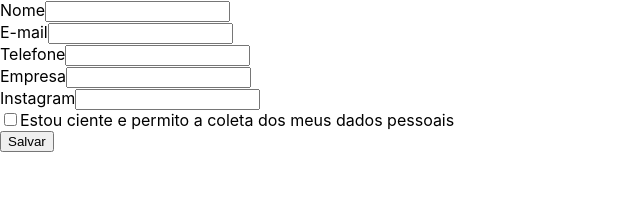
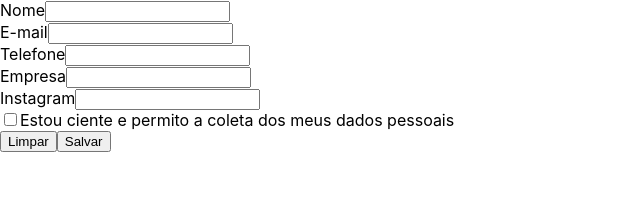
Before and after one commit to paulojunior/curso-nextjs, a Next.js app: page / in a window 1280 px wide. Shown: the top 202 px of the page, without its empty margins (0-640 px from the left). Built offline with nearby package versions, Linux system fonts and the light colour scheme.

Commit message:
exercicio 1

```diff
--- a/package.json
+++ b/package.json
@@ -8,7 +8,8 @@
     "lint": "next lint"
   },
   "dependencies": {
-    "next": "12.0.10",
+    "next": "^12.0.10",
+    "qrcode.react": "^1.0.1",
     "react": "17.0.2",
     "react-dom": "17.0.2"
   },
--- a/src/components/Button.tsx
+++ b/src/components/Button.tsx
@@ -2,6 +2,7 @@
 interface ButtonProps {
     className?: string
     children: any
+    onClick?: () => void
 }
 
 export default function Button(props: ButtonProps) {
@@ -16,8 +17,9 @@ export default function Button(props: ButtonProps) {
             py-2
             rounded-md
             ${props.className}
-
-        `}>
+        `}
+        onClick={props.onClick}
+        >
             {props.children}
         </button>
     )
--- a/src/components/Form.tsx
+++ b/src/components/Form.tsx
@@ -1,12 +1,15 @@
 import Button from "./Button";
 import Checkbox from "./Checkbox";
 import Input from "./Input";
+import { useRouter } from 'next/router'
 
-interface FormProps {
+export default function Form() {
+    const router = useRouter()
 
-}
+    const handleClick = () => {
+        router.push('/qrcode')
+    }
 
-export default function Form(props: FormProps) {
     return (
         <div>
             <Input text="Nome" type="text" />
@@ -16,7 +19,8 @@ export default function Form(props: FormProps) {
             <Input text="Instagram" type="text" />
             <Checkbox text="Estou ciente e permito a coleta dos meus dados pessoais" />
             <div className={`flex justify-end mr-2`} >
-                <Button children={"Salvar"}/>
+                <Button children={"Limpar"} onClick={router.reload} />
+                <Button children={"Salvar"} onClick={handleClick} />
             </div>
         </div>
     )
--- a/src/pages/index.tsx
+++ b/src/pages/index.tsx
@@ -1,15 +1,13 @@
-import Button from "../components/Button";
-import Card from "../components/Card";
 import Form from "../components/Form";
-import Client from "../core/Client";
 
 export default function Home() {
-
-  const client = new Client('Paulo', 'jr@live.at', 5551991749754, 'Apple', '@apple', true)
-
   return (
-    /*<Card client={client}></Card>*/
-    <div className={`bg-gray-600 w-full h-full`}>
+    <div className={`
+      flex justify-center items-center h-screen
+      bg-gray-600
+      bg-[url('../../public/background.jpeg')]
+      bg-cover
+      `}>
       <Form />
     </div>
   )
```
Also changed, not shown: src/components/Card.tsx (+14 -8 lines), 1 other file (tests, documents, lock files or other folders).
